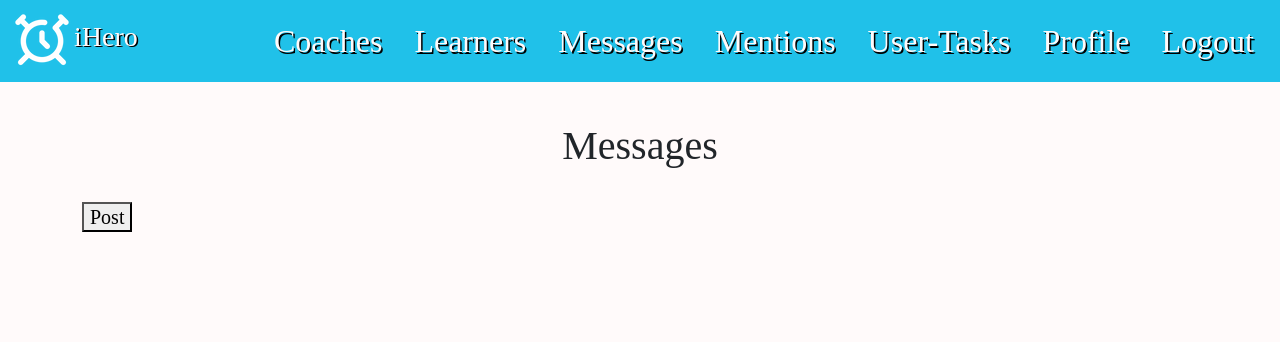
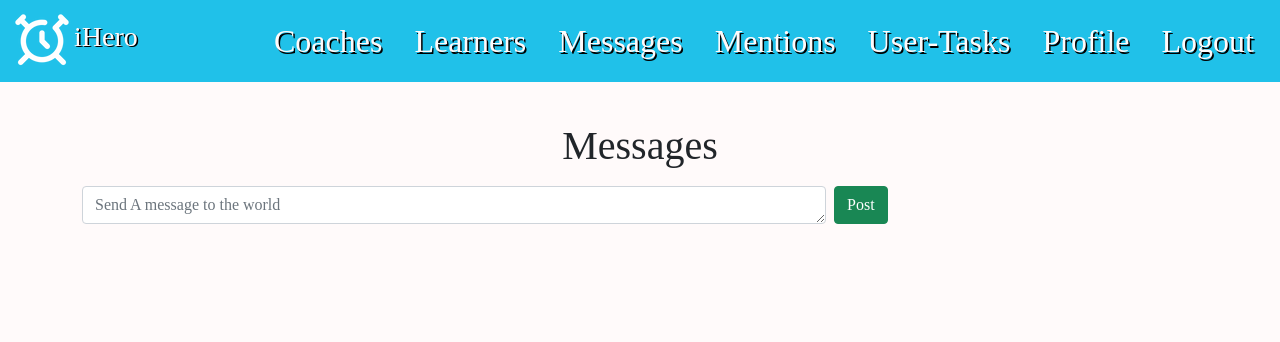
Before and after one commit to halleri000/iHero, a Django app: page /messages/ in a window 1280 px wide. Shown: the top 342 px of the page. Run offline with Django 3.2, Linux system fonts and the light colour scheme; the visitor is signed in with stand-in values (Sample User, id 1); data that the repository does not hold is empty; some libraries are stand-ins or nearby versions; some web fonts are replaced.

Commit message:
moved addmessage to message.html

```diff
--- a/notifications/forms.py
+++ b/notifications/forms.py
@@ -2,6 +2,7 @@ from django import forms
 
 
 class AddMessageForm(forms.Form):
-    text = forms.CharField(
-        widget=forms.Textarea
+    text = forms.CharField(label='',
+
+        widget=forms.Textarea(attrs={'placeholder':'Send A message to the world','rows': 1})
     )
--- a/notifications/views.py
+++ b/notifications/views.py
@@ -10,8 +10,29 @@ import re
 
 @login_required
 def messages_home(request):
+    if request.method == 'POST':
+        form = AddMessageForm(request.POST)
+        if form.is_valid():
+            data = form.cleaned_data
+            new_message = Message.objects.create(
+                text=data['text'],
+                assigned_message=request.user,
+            )
+            mentions = re.findall(r'(\B@\w+)', new_message.text)
+            for mention in mentions:
+                name = mention.lstrip('@')
+                user_mentioned = HeroUser.objects.filter(
+                    username=name
+                    ).first()
+                Notification.objects.create(
+                    mention=new_message,
+                    mentioned_user=user_mentioned
+                )
+            return HttpResponseRedirect(reverse('messages'))
+
+    form = AddMessageForm()
     messages = Message.objects.all().order_by('-time_date')
-    return render(request, 'messages.html', {'messages': messages})
+    return render(request, 'messages.html',  {'form': form, 'title': "Add Message", 'message': "Use @ to mention a coach.",'messages': messages})
 
 
 def add_message(request):
--- a/static/css/style.css
+++ b/static/css/style.css
@@ -129,3 +129,11 @@ img{
   text-decoration: none;
   padding-bottom: 4px;
 }
+.message{
+  display:flex;
+  flex-direction:row;
+}
+
+.msgbtn{
+  font-size: 16px;
+}
--- a/templates/messages.html
+++ b/templates/messages.html
@@ -1,15 +1,20 @@
 {% extends 'base.html' %}
 {% block content %}
+{% load crispy_forms_tags%}
 
 <br>
 <div class="container ">
-  <div class="row ">
-    <div class=' my-3 text-center h1'>Messages</div>
-    <div><button class="my-3 text-center  h5"><a href="/add_message/">Post</a> </button></div>
-
+  <div class=' my-3 text-center h1'>Messages</div>
+  <div class=message'>
+    <form class='message' method="post" novalidate>
+      {% csrf_token %}
+      <div class='sendmessage col-8'>
+        {{ form|crispy}}
+      </div>
+      <button class=' msgbtn mx-2 btn btn-success' type="submit">Post</button>
   </div>
+  </form>
   {% for message in messages %}
-  <!--<div class="col-lg-4 col-12 col-md-6 my-3">-->
   <div class=" card my-2">
     <div class="card-body">
       <p>Posted By: <strong class='text-gray-dark '>{{ message.assigned_message|title }}</strong></p>
```
Also changed, not shown: templates/task.html (+6 -4 lines).
